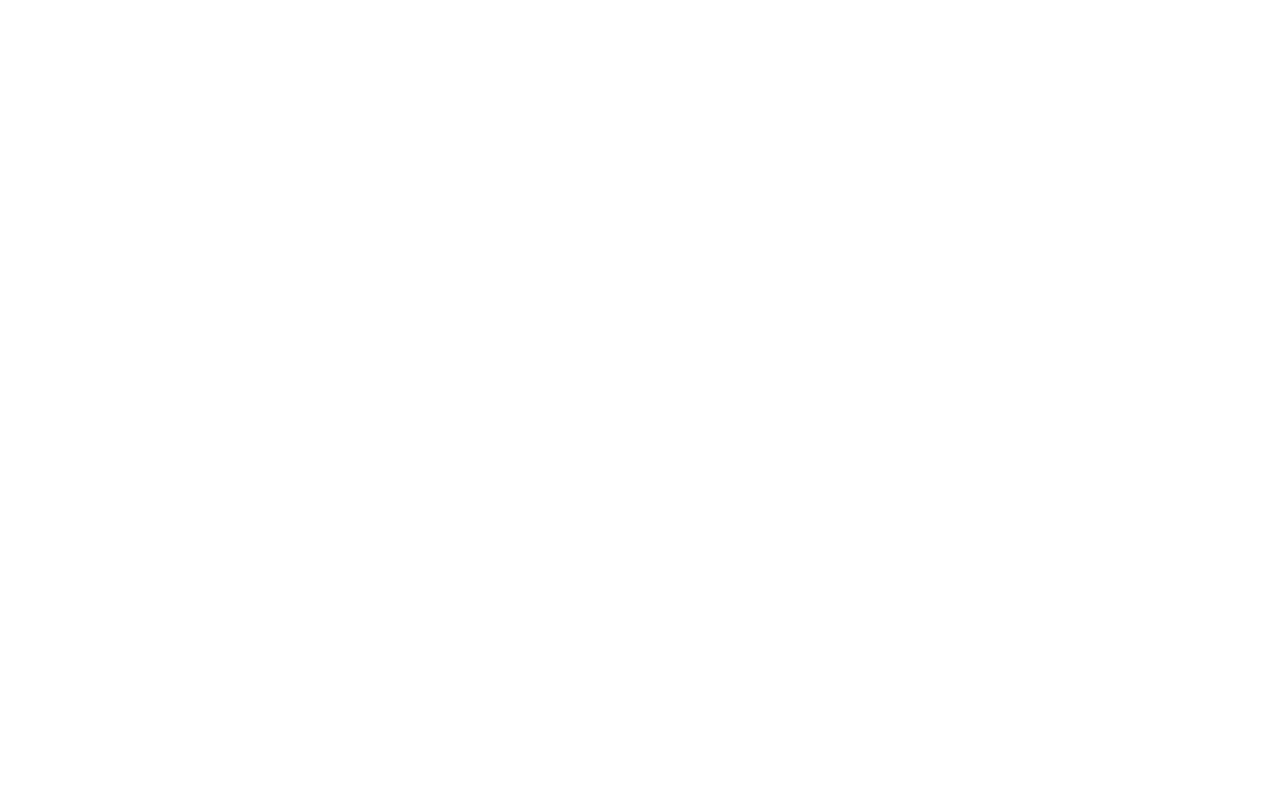
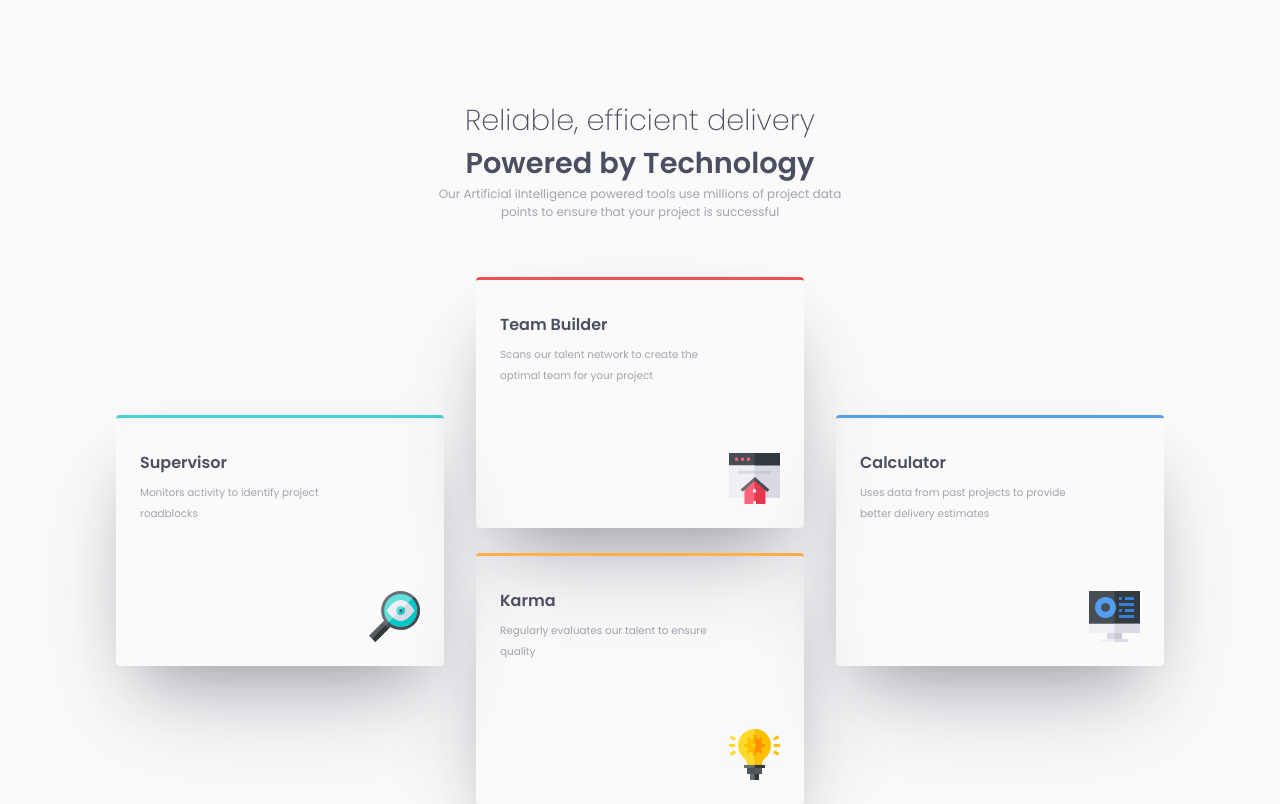
Before and after one commit to DevTruce/four-card-feature, a website: page index.html in a window 1280 px wide. Drawn offline with Linux system fonts and the light colour scheme.

Commit message:
completed most of the challenge

```diff
--- a/index.html
+++ b/index.html
@@ -7,14 +7,60 @@
 
     <link
       rel="icon"
-      type="src/imgs/favicon-32x32.png"
+      type="image/png"
       sizes="32x32"
-      href="website favicon"
+      href="src/imgs/favicon-32x32.png"
     />
 
     <link rel="stylesheet" href="src/css/style.css" />
 
-    <title>Document</title>
+    <title>Four Card Feature</title>
   </head>
-  <body></body>
+  <body>
+    <header class="header">
+      <h1 class="heading--1">Reliable, efficient delivery</h1>
+      <h2 class="heading--2">Powered by Technology</h2>
+      <p class="header__text">
+        Our Artificial iIntelligence powered tools use millions of project data
+        points to ensure that your project is successful
+      </p>
+    </header>
+    <main class="main">
+      <!-- SUPERVISOR CARD -->
+      <div class="card card--1">
+        <h3 class="card__heading">Supervisor</h3>
+        <p class="card__text">
+          Monitors activity to identify project roadblocks
+        </p>
+        <img src="src/imgs/icon-supervisor.svg" alt="" class="card__icon" />
+      </div>
+
+      <!-- TEAM BUILDER CARD -->
+      <div class="card card--2">
+        <h3 class="card__heading">Team Builder</h3>
+        <p class="card__text">
+          Scans our talent network to create the optimal team for your project
+        </p>
+        <img src="src/imgs/icon-team-builder.svg" alt="" class="card__icon" />
+      </div>
+
+      <!-- KARMA CARD -->
+      <div class="card card--3">
+        <h3 class="card__heading">Karma</h3>
+        <p class="card__text">
+          Regularly evaluates our talent to ensure quality
+        </p>
+        <img src="src/imgs/icon-karma.svg" alt="" class="card__icon" />
+      </div>
+
+      <!-- CALCULATOR CARD -->
+      <div class="card card--4">
+        <h3 class="card__heading">Calculator</h3>
+        <p class="card__text">
+          Uses data from past projects to provide better delivery estimates
+        </p>
+        <img src="src/imgs/icon-calculator.svg" alt="" class="card__icon" />
+      </div>
+    </main>
+  </body>
 </html>
--- a/src/sass/_base.scss
+++ b/src/sass/_base.scss
@@ -1,2 +1,50 @@
 //////////////////////////////////////////////////
 // RESETS
+*,
+*::after,
+*::before {
+  padding: 0;
+  margin: 0;
+}
+
+html {
+  font-size: 62.5%;
+  box-sizing: inherit;
+
+  @include respond(desktop) {
+    font-size: 50%;
+  }
+
+  @include respond(tablet) {
+    font-size: 37.5%;
+  }
+
+  @include respond(phone) {
+    font-size: 62.5%;
+  }
+
+  @include respond(small-phone) {
+    font-size: 50%;
+  }
+
+  @include respond(vs-phone) {
+    font-size: 40%;
+  }
+}
+
+body {
+  min-height: 100vh;
+  box-sizing: border-box;
+
+  font-size: $font-medium;
+  font-weight: 400;
+  font-family: "Poppins";
+  color: $color-grey--1;
+
+  background-color: $color-grey--3;
+
+  display: flex;
+  justify-content: center;
+  align-items: center;
+  flex-direction: column;
+}
--- a/src/sass/_components.scss
+++ /dev/null
@@ -1,2 +0,0 @@
-//////////////////////////////////////////////////
-//
--- a/src/sass/_layout.scss
+++ b/src/sass/_layout.scss
@@ -1,2 +1,155 @@
 //////////////////////////////////////////////////
-//
+// Typography
+.heading--1 {
+  font-size: $font-huge;
+  font-weight: 200;
+}
+
+.heading--2 {
+  font-size: $font-huge;
+  font-weight: 600;
+
+  @include respond(phone) {
+    margin-bottom: 3rem;
+  }
+}
+
+//////////////////////////////////////////////////
+// HEADER
+.header {
+  display: flex;
+  flex-direction: column;
+  justify-content: center;
+  align-items: center;
+  text-align: center;
+  width: 37.5%;
+
+  @include respond(phone) {
+    width: 90%;
+  }
+
+  &__text {
+    opacity: 0.5;
+    width: 55rem;
+
+    @include respond(phone) {
+      width: 45rem;
+    }
+  }
+}
+
+//////////////////////////////////////////////////
+// MAIN
+
+.main {
+  height: 53rem;
+  margin-top: 7rem;
+  display: grid;
+  grid-template-columns: repeat(3, 1fr);
+  grid-template-rows: repeat(4, 25%);
+  grid-gap: 4rem;
+
+  @include respond(phone) {
+    display: grid;
+    grid-template-columns: 1fr;
+    grid-template-rows: repeat(4, 1fr);
+  }
+}
+
+//////////////////////////////////////////////////
+// CARD
+
+.card {
+  width: 35rem;
+  height: 25rem;
+  padding: 3rem;
+  position: relative;
+
+  @include respond(phone) {
+    width: 31rem;
+    height: 22rem;
+  }
+
+  border-radius: 0.5rem;
+  box-shadow: rgba(255, 255, 255, 0.1) 0px 1px 1px 0px inset,
+    rgba(50, 50, 93, 0.25) 0px 50px 100px -20px,
+    rgba(0, 0, 0, 0.3) 0px 30px 60px -30px;
+
+  transition: transform 250ms;
+
+  &__heading {
+    font-size: $font-large;
+    font-weight: 600;
+    padding: 1rem 0;
+  }
+
+  &__text {
+    font-size: $font-small;
+    line-height: 2;
+    opacity: 0.5;
+    width: 80%;
+  }
+
+  &__icon {
+    display: block;
+    height: 6.4rem;
+    width: 6.4rem;
+
+    position: absolute;
+    bottom: 3rem;
+    right: 3rem;
+  }
+
+  &--1 {
+    border-top: 3.5px solid $color-cyan;
+    grid-column: 1 / 2;
+    grid-row: 2 / 3;
+
+    @include respond(phone) {
+      grid-column: 1 / 2;
+      grid-row: 1 / 2;
+    }
+  }
+
+  &--2 {
+    border-top: 3.5px solid $color-red;
+    grid-column: 2 / 3;
+    grid-row: 1 / 2;
+
+    @include respond(phone) {
+      grid-column: 1 / 2;
+      grid-row: 2 / 3;
+    }
+  }
+
+  &--3 {
+    border-top: 3.5px solid $color-orange;
+    grid-column: 2 / 3;
+    grid-row: 3 / 4;
+
+    @include respond(phone) {
+      grid-column: 1 / 2;
+      grid-row: 3 / 4;
+    }
+  }
+
+  &--4 {
+    border-top: 3.5px solid $color-blue;
+    grid-column: 3 / 4;
+    grid-row: 2 / 3;
+
+    @include respond(phone) {
+      grid-column: 1 / 2;
+      grid-row: 4 / 5;
+    }
+  }
+
+  &:hover,
+  &:focus {
+    transform: scale(1.1);
+  }
+
+  &:active {
+    transform: scale(1);
+  }
+}
--- a/src/sass/_variables.scss
+++ b/src/sass/_variables.scss
@@ -1,43 +1,55 @@
 //////////////////////////////////////////////////
 // COLORS
-$color-primary: ;
-$color-secondary: ;
-$color-tertiary: ;
+$color-red: hsl(0, 78%, 62%);
+$color-cyan: hsl(180, 62%, 55%);
+$color-orange: hsl(34, 97%, 64%);
+$color-blue: hsl(212, 86%, 64%);
 
-$color-white--1: ;
-$color-black--1: ;
-$color-grey--1: ;
-
-$color-font--light: ;
-$color-font--dark: ;
+$color-grey--1: hsl(234, 12%, 34%);
+$color-grey--2: hsl(229, 6%, 66%);
+$color-grey--3: hsl(0, 0%, 98%);
 
 //////////////////////////////////////////////////
 // FONTS
-$font-small: ;
-$font-medium: ;
-$font-large: ;
-$font-huge: ;
+$font-small: 1.3rem;
+$font-medium: 1.5rem;
+$font-large: 2rem;
+$font-huge: 3.6rem;
 
 //////////////////////////////////////////////////
 // MEDIA QUERY MANAGER
 @mixin respond($breakpoint) {
-  @if $breakpoint == phone {
-    @media only screen and (max-width: 47.9375em) {
-      // 767px and below
+  @if $breakpoint == desktop {
+    @media only screen and (max-width: 87.5em) {
+      // 1400px and below
       @content;
     }
   }
 
   @if $breakpoint == tablet {
-    @media only screen and (min-width: 48em) and (max-width: 63.9375em) {
-      // 767px - 1023px
+    @media only screen and (max-width: 75em) {
+      // 1200px and below
       @content;
     }
   }
 
-  @if $breakpoint == desktop {
-    @media only screen and (min-width: 64em) {
-      // 1024px and above
+  @if $breakpoint == phone {
+    @media only screen and (max-width: 51.875em) {
+      // 830px and below
+      @content;
+    }
+  }
+
+  @if $breakpoint == small-phone {
+    @media only screen and (max-width: 32.5em) {
+      // 520px and below
+      @content;
+    }
+  }
+
+  @if $breakpoint == vs-phone {
+    @media only screen and (max-width: 24.375em) {
+      // 390px and below
       @content;
     }
   }
--- a/src/sass/main.scss
+++ b/src/sass/main.scss
@@ -1,11 +1,9 @@
 //////////////////////////////////////////////////
 // FONTS
-// @import url("https://fonts.googleapis.com/css2?family=Lato:wght@100;300;400;700;900&display=swap");
-
+@import url("https://fonts.googleapis.com/css2?family=Poppins:wght@200;400;600&display=swap");
 //////////////////////////////////////////////////
 // STYLE IMPORTS
 @import "variables";
 
 @import "base";
 @import "layout";
-@import "components";
```
Also changed, not shown: src/css/style.comp.css (added), src/css/style.css, src/css/style.prefix.css (added), src/imgs/favicon-32x32.png (added), src/imgs/icon-calculator.svg (added), src/imgs/icon-karma.svg (added), src/imgs/icon-supervisor.svg (added), src/imgs/icon-team-builder.svg (added), 2 other files.
